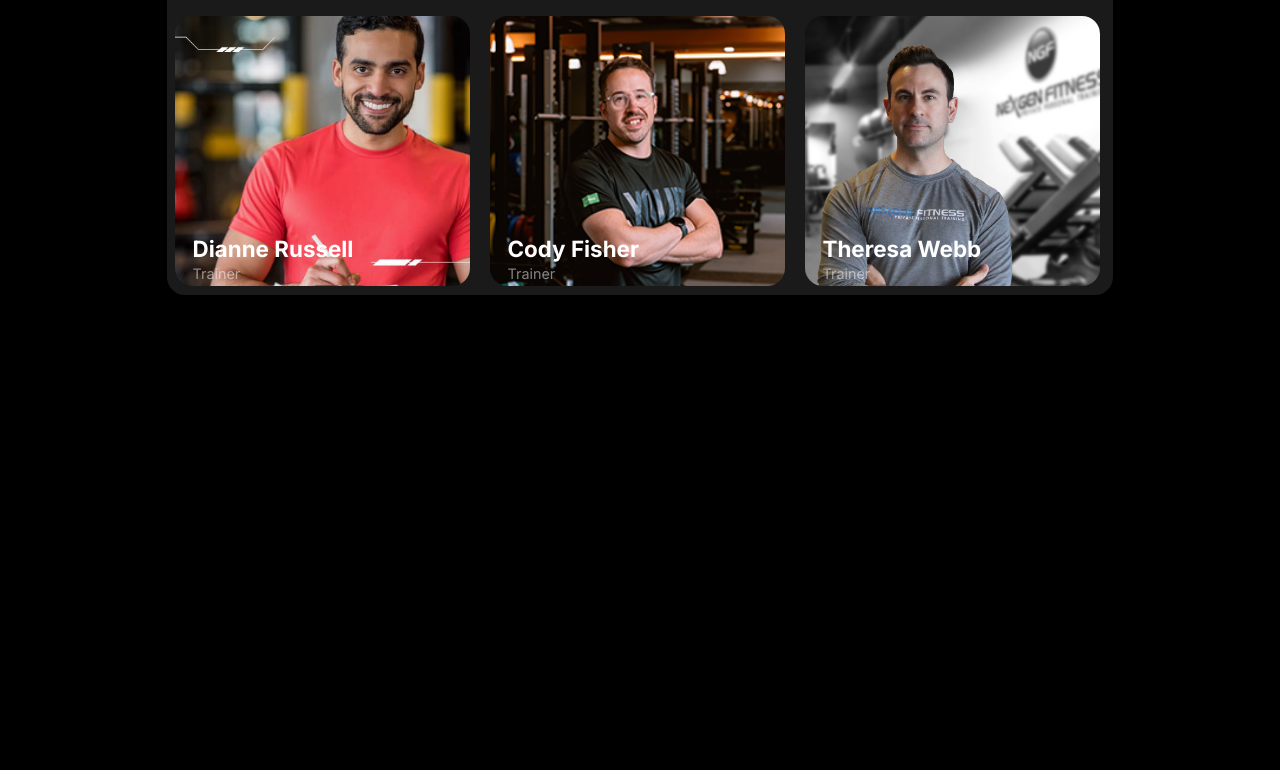
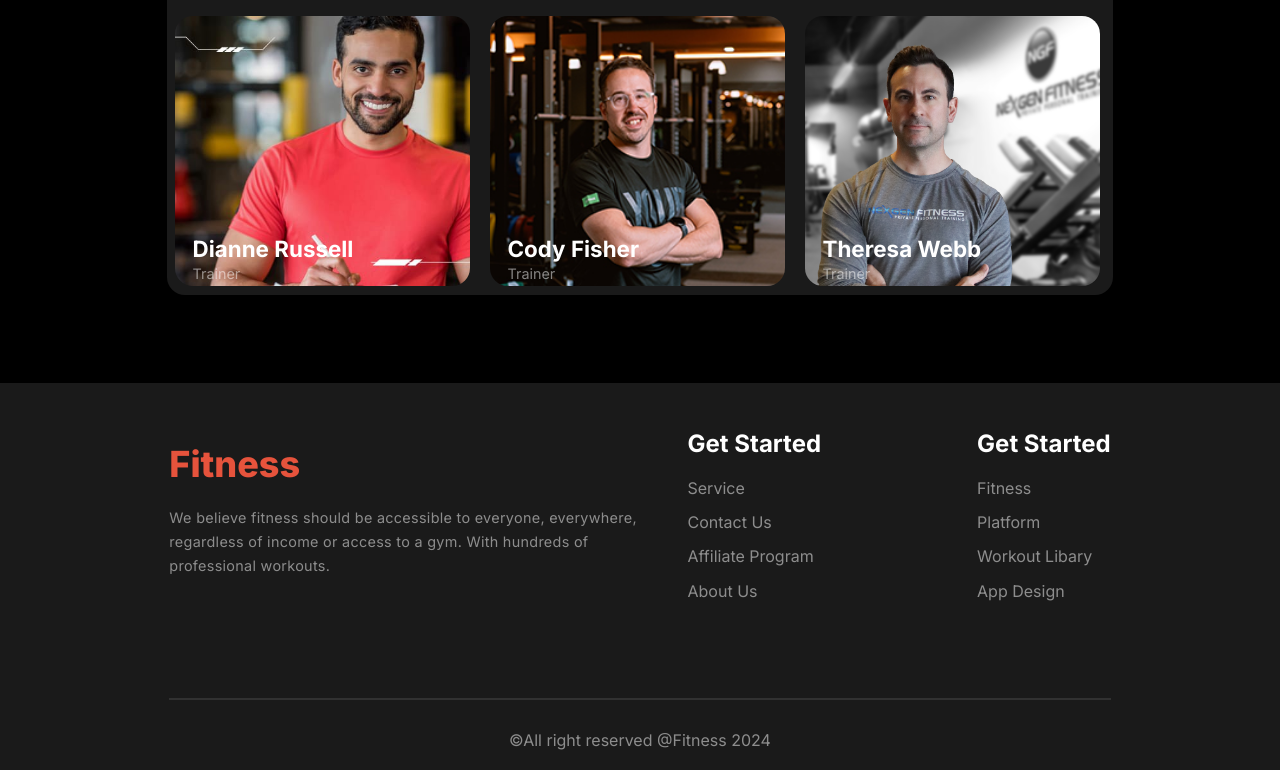
Before and after one commit to Rohithossain12/second-assignment, a plain HTML site: page index.html in a window 1280 px wide. Shown: the part 2959-3729 px from the top of the page. Before the commit the page ends 3254 px from the top, so only its background shows below. Drawn offline with Linux system fonts and the light colour scheme.

Commit message:
finished footer section

```diff
--- a/index.html
+++ b/index.html
@@ -238,6 +238,39 @@
       </section>
       <!-- Ends Our Team Section -->
     </main>
-    <footer></footer>
+
+    <footer>
+      <section class="footer-section">
+        <div class="footer-container">
+          <div class="footer-text-content">
+            <h3 class="logo">Fitness</h3>
+            <p>
+              We believe fitness should be accessible to everyone, everywhere,
+              regardless of income or access to a gym. With hundreds of
+              professional workouts.
+            </p>
+          </div>
+          <div class="footer-service-section">
+            <div>
+              <h5>Get Started</h5>
+              <p>Service</p>
+              <p>Contact Us</p>
+              <p>Affiliate Program</p>
+              <p>About Us</p>
+            </div>
+            <div>
+              <h5>Get Started</h5>
+              <p>Fitness</p>
+              <p>Platform</p>
+              <p>Workout Libary</p>
+              <p>App Design</p>
+            </div>
+          </div>
+        </div>
+        <div class="copy-right">
+          <h5>&copy;All right reserved @Fitness 2024</h5>
+        </div>
+      </section>
+    </footer>
   </body>
 </html>
--- a/style.css
+++ b/style.css
@@ -602,6 +602,83 @@
 
 /* Ends Our team Section Related Styles */
 
+/* Footer Section Related styles */
+
+.footer-section {
+  width: 100%;
+  height: 34%;
+  background: rgba(255, 255, 255, 0.1);
+  margin-top: 88px;
+}
+
+.footer-container {
+  width: 73.54%;
+  height: 19.3%;
+  margin: 0 auto;
+  display: flex;
+  justify-content: space-between;
+}
+
+.footer-text-content {
+  width: 50%;
+  height: 12.22%;
+  margin-top: 60px;
+}
+.footer-text-content p {
+  color: rgba(255, 255, 255, 0.5);
+  font-size: 0.9rem;
+  font-weight: 400;
+  line-height: 24px;
+  margin-top: 20px;
+  margin-bottom: 70px;
+  letter-spacing: 0.3px;
+  text-align: left;
+}
+
+.footer-service-section {
+  display: flex;
+  justify-content: space-around;
+  align-items: center;
+  gap: 156px;
+}
+.footer-service-section h5 {
+  color: rgb(255, 255, 255);
+  font-size: 1.5rem;
+  font-weight: 700;
+  line-height: 120%;
+  letter-spacing: 0%;
+  text-align: left;
+  margin-bottom: 20px;
+}
+
+.footer-service-section p {
+  font-size: 1rem;
+  font-weight: 400;
+  line-height: 120%;
+  letter-spacing: 0%;
+  text-align: left;
+  color: rgba(255, 255, 255, 0.5);
+  margin-top: 15px;
+}
+
+.copy-right {
+  width: 73.54%;
+  margin: 0 auto;
+  border-top: 2px solid rgba(255, 255, 255, 0.1);
+  text-align: center;
+  margin-top: 50px;
+}
+
+.copy-right h5 {
+  font-size: 1rem;
+  color: rgba(255, 255, 255, 0.5);
+  font-weight: 400;
+  margin-top: 30px;
+  padding: 0 0 20px 0;
+}
+
+/* Ends Footer Section Related styles */
+
 /* Responsive For Small Device */
 
 @media screen and (min-width: 320px) and (max-width: 576px) {
@@ -618,7 +695,7 @@
   }
 
   .banner-text-content h3 {
-    font-size: 2.5rem;
+    font-size: 2.8rem;
   }
   .banner-text-content .btn-1 {
     width: 112px;
@@ -803,4 +880,25 @@
   .our-team-section-container h5 {
     font-size: 1.15rem;
   }
+
+  .footer-container {
+    display: flex;
+    flex-direction: column;
+  }
+  .footer-text-content {
+    width: 90%;
+  }
+  .footer-text-content h3 {
+    font-size: 3rem;
+  }
+  .footer-service-section {
+    display: flex;
+    flex-direction: column;
+    justify-content: flex-start;
+    align-items: flex-start;
+    gap: 50px;
+  }
+  .footer-service-section h5 {
+    font-size: 1.2rem;
+  }
 }
```
